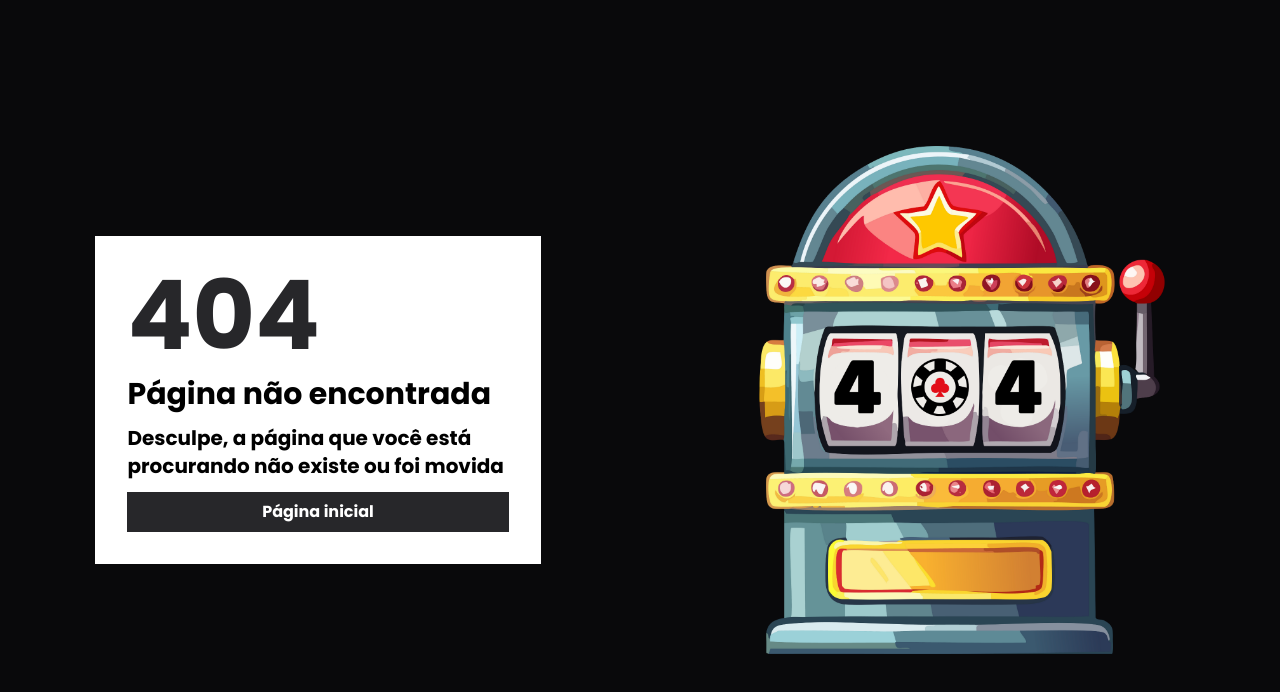
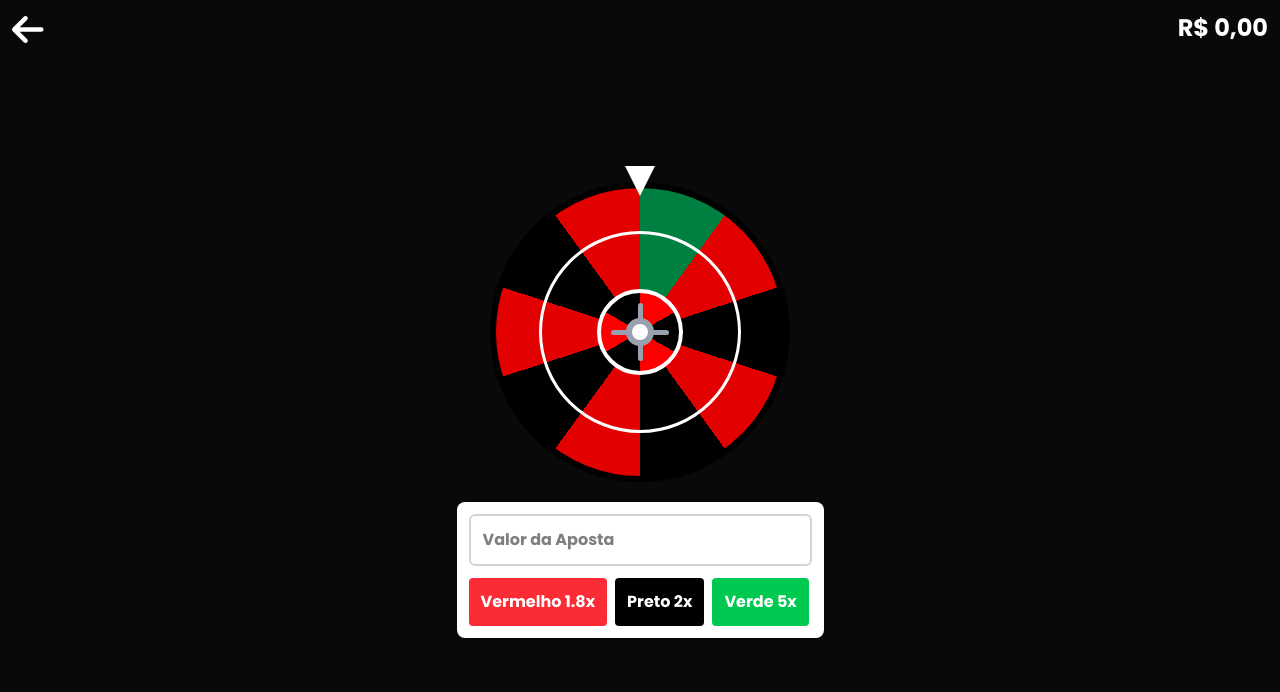
Before and after one commit to AmorimDev777/CassinoDeluxe-3, a React (Vite) app: page /roleta in a window 1280 px wide. Before the commit this address had no page. Shown: the top 692 px of the page. Built offline with nearby package versions, Linux system fonts and the light colour scheme.

Commit message:
Roleta finalizada

```diff
--- a/index.css
+++ b/index.css
@@ -83,3 +83,32 @@ input::-webkit-inner-spin-button {
         }
     }
 }
+.mainRoleta {
+    .roleta {
+        background: conic-gradient(
+        rgb(0, 128, 64) 0deg 36deg,
+        rgb(226, 0, 0) 36deg 72deg,
+        black 72deg 108deg,
+        rgb(226, 0, 0) 108deg 144deg,
+        black 144deg 180deg,
+        rgb(226, 0, 0) 180deg 216deg,
+        black 216deg 252deg,
+        rgb(226, 0, 0) 252deg 288deg,
+        black 288deg 324deg,
+        rgb(226, 0, 0) 324deg 360deg
+        );
+    }
+    .roleta span {
+        background: conic-gradient(
+            red 0deg 60deg,
+            black 60deg 120deg,
+            red 120deg 180deg,
+            black 180deg 240deg,
+            red 240deg 300deg,
+            black 300deg 360deg
+        );
+    }
+    .btn {
+        @apply p-3 text-white rounded-sm cursor-pointer transition-all duration-200 hover:brightness-[.8]
+    }
+}
--- a/src/App.jsx
+++ b/src/App.jsx
@@ -9,6 +9,7 @@ import Login from './pages/Login'
 import Patrocinios from './pages/Patrocinios'
 import Perfil from './pages/Perfil'
 import Personalizar from './pages/Personalizar'
+import Roleta from './pages/JogosCassino/Roleta'
 
 function App() {
   return (
@@ -22,6 +23,9 @@ function App() {
       <Route path="/patrocinios" element={<Patrocinios />} />
       <Route path="/perfil" element={<Perfil />} />
       <Route path="/perfil/personalizar" element={<Personalizar />} />
+      {/* Jogos Cassino */}
+      <Route path="/roleta" element={<Roleta />} />
+      {/* Pagina não encontrada */}
       <Route path="*" element={<Erro404 />} />  {/* rota catch-all */}
     </Routes>
   )
--- a/src/components/InTransacoesPage.jsx
+++ b/src/components/InTransacoesPage.jsx
@@ -3,6 +3,7 @@ import { useState } from "react"
 
 function InTransacoesPage({tipo, saldoStorage, inputValue, onChange, onClick, onClickBtn50, onClickBtn200, onClickBtn500}) {
     const [eyeOpen, setEyeOpen] = useState(true)
+
     return (
         <div className="flex flex-col w-100 gap-5">
             <span className="flex flex-col absolute left-8 top-8 gap-2">
--- /dev/null
+++ b/src/components/RoletaCassino.jsx
@@ -0,0 +1,18 @@
+function RoletaCassino({ angulo }) {
+    return (
+        <>
+        <div
+            className="roleta flex justify-center items-center relative border-[6px] border-black rounded-full h-[300px] w-[300px] transition-transform duration-3000 ease-out"
+            style={{ transform: `rotate(${angulo}deg)` }}
+        >
+          <div className="absolute border-[3px] border-white aspect-square h-[70%] rounded-full"></div>
+          <span className="flex justify-center items-center absolute border-4 border-white aspect-square h-[30%] rounded-full"></span>
+          <p className="absolute h-[10%] bg-white border-[6px] border-gray-400 aspect-square rounded-full z-2"></p>
+          <hr className="absolute bg-gray-400 h-[20%] w-[5px] border-none rounded-full"/>
+          <hr className="absolute bg-gray-400 w-[20%] h-[5px] border-none rounded-full"/>
+        </div>
+        </>
+    )
+}
+
+export default RoletaCassino
--- /dev/null
+++ b/src/components/SaldoCassino.jsx
@@ -0,0 +1,7 @@
+function SaldoCassino({value}) {
+    return (
+        <h1 className="fixed top-3 right-3 text-2xl text-white 2xl:top-8 2xl:right-8 2xl:text-4xl">{value}</h1>
+    )
+}
+
+export default SaldoCassino
--- /dev/null
+++ b/src/components/SetaVoltar.jsx
@@ -0,0 +1,9 @@
+import { Link } from "react-router-dom"
+
+function SetaVoltar({to}) {
+    return (
+        <Link to={to}><i className="fa-solid fa-arrow-left fixed top-3 left-3 text-4xl text-white 2xl:top-8 2xl:left-8 2xl:text-7xl"></i></Link>
+    )
+}
+
+export default SetaVoltar
--- a/src/pages/Configuracoes.jsx
+++ b/src/pages/Configuracoes.jsx
@@ -1,5 +1,6 @@
 import { useState, useEffect } from "react"
 import { Link } from "react-router-dom"
+import SetaVoltar from "../components/SetaVoltar"
 
 function Configuracoes() {
     const [favSport, setFavSport] = useState(localStorage.getItem('favoriteSport') || 'Futebol')
@@ -22,7 +23,7 @@ function Configuracoes() {
     }
     return (
         <>
-            <Link to={"/"}><i className="fa-solid fa-arrow-left fixed top-3 left-3 text-4xl text-white"></i></Link>
+            <SetaVoltar to='/' />
             <h1 className="text-3xl text-center text-white my-10">Esporte Favorito</h1>
             <div className="flex justify-center items-center flex-wrap w-[70vw] m-auto gap-3">
                 {esportes.map((esporte) => (
--- /dev/null
+++ b/src/pages/JogosCassino/Roleta.jsx
@@ -0,0 +1,103 @@
+import { useState } from "react"
+import RoletaCassino from "../../components/RoletaCassino"
+import SaldoCassino from "../../components/SaldoCassino"
+import SetaVoltar from "../../components/SetaVoltar"
+
+function Roleta() {
+    const [saldo, setSaldo] = useState(localStorage.getItem('saldo') || 0)
+    const [inputValue, setInputValue] = useState('')
+    const [isSpinning, setIsSpinning] = useState(false)
+    const [angulo, setAngulo] = useState(0)
+    const cores = [
+      "verde",
+      "vermelho",
+      "preto",
+      "vermelho",
+      "preto",
+      "vermelho",
+      "preto",
+      "vermelho",
+      "preto",
+      "vermelho"
+    ]
+    const girar = (odd, selectedColor) => {
+      if (Number(inputValue) <= 0) return alert('Digite um valor válido')
+      if (Number(inputValue) > Number(saldo)) return alert('Saldo indisponível')
+      if (isSpinning) return
+
+      setIsSpinning(true)
+
+      const giro = Math.floor(Math.random() * 360) + 1440
+      const novoAngulo = angulo + giro
+
+      setAngulo(novoAngulo)
+
+    localStorage.setItem('saldo', Number(saldo) - Number(inputValue))
+    setSaldo(Number(saldo) - Number(inputValue))
+
+      setTimeout(() => {
+        const anguloFinal = novoAngulo % 360
+        const tamanhoSetor = 360 / cores.length
+
+        const index = Math.floor((360 - anguloFinal) / tamanhoSetor) % cores.length
+
+        console.log("Resultado:", cores[index])
+
+        if (cores[index] == selectedColor) {
+            let newSaldo = 0
+            newSaldo = Number(saldo) + (Number(inputValue) * odd)
+            localStorage.setItem('saldo', newSaldo)
+            setSaldo(newSaldo)
+        }
+
+        setIsSpinning(false) // libera botão
+      }, 3000)
+    }
+    return (
+        <main className="mainRoleta flex justify-center items-center flex-col h-screen gap-5">
+            <SetaVoltar to='/cassino' />
+            <SaldoCassino value={`R$ ${Number(saldo).toFixed(2).replace('.', ',')}`} />
+            <span className="flex justify-center relative">
+                <div className="pointer absolute w-0 h-0 border-x-15 border-b-30 border-x-transparent border-b-white rotate-180 -translate-y-4 z-99"></div>
+                <RoletaCassino angulo={angulo} />
+            </span>
+            <div className="flex flex-col p-3 gap-3 bg-white rounded-lg">
+                <input
+                    type="number"
+                    placeholder="Valor da Aposta"
+                    className="p-3 border-2 border-gray-300 rounded-md transition-all duration-200
+                    focus:placeholder:text-green-600 focus:border-green-600"
+                    value={inputValue}
+                    onChange={(e) => {
+                        setInputValue(e.target.value)
+                    }}
+                />
+                <span className="flex gap-2">
+                    <button
+                        className="btn bg-red-500"
+                        onClick={() => {
+                            girar(1.8, 'vermelho')
+                        }}
+                        disabled={isSpinning}
+                    >Vermelho 1.8x</button>
+                    <button
+                        className="btn bg-black"
+                        onClick={() => {
+                            girar(2, 'preto')
+                        }}
+                        disabled={isSpinning}
+                    >Preto 2x</button>
+                    <button
+                        className="btn bg-green-500"
+                        onClick={() => {
+                            girar(5, 'verde')
+                        }}
+                        disabled={isSpinning}
+                    >Verde 5x</button>
+                </span>
+            </div>
+        </main>
+    )
+}
+
+export default Roleta
--- a/src/pages/Transacoes.jsx
+++ b/src/pages/Transacoes.jsx
@@ -11,7 +11,7 @@ function Transacoes() {
     const [selectedPage, setSelectedPage] = useState('deposito')
     const depositar = () => {
         const saldoStorage = Number(localStorage.getItem('saldo'))
-        let novoSaldo = saldoStorage + Number(inputValue)
+        let novoSaldo = (saldoStorage + Number(inputValue)).toFixed(2)
         if (Number(inputValue) <= 0) return alert('Valor Inválido')
         if (novoSaldo > 999999) {
             novoSaldo = 999999
```
